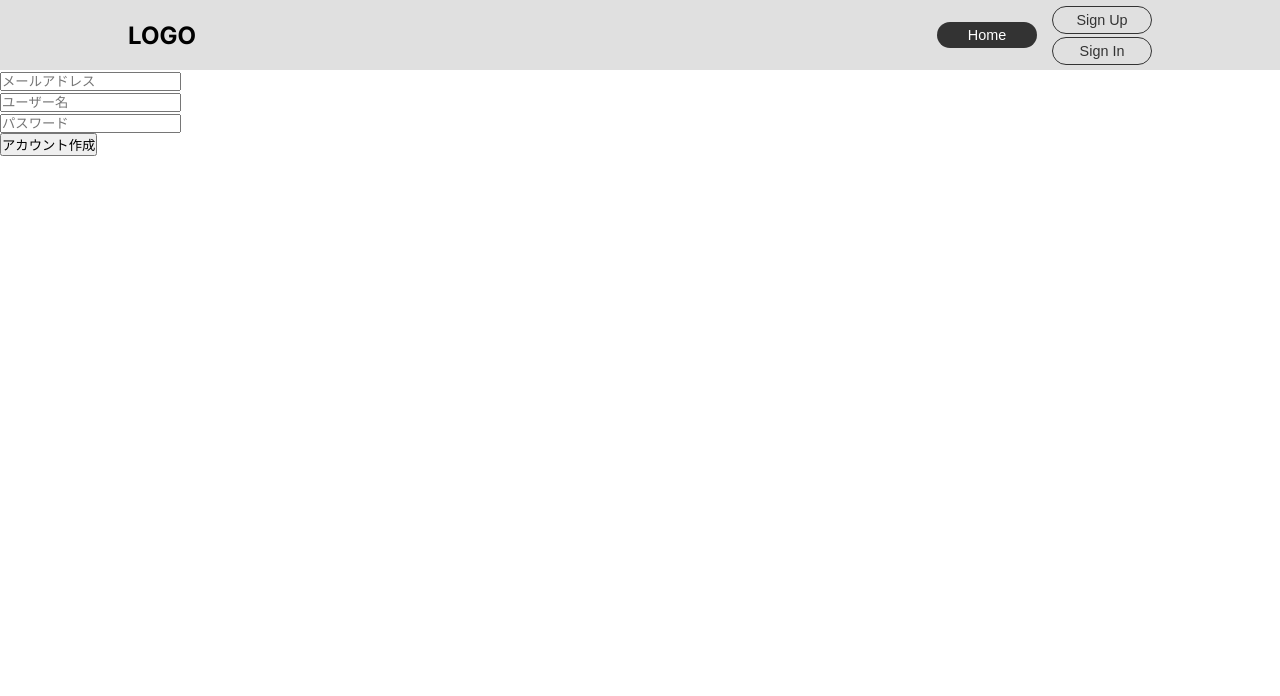
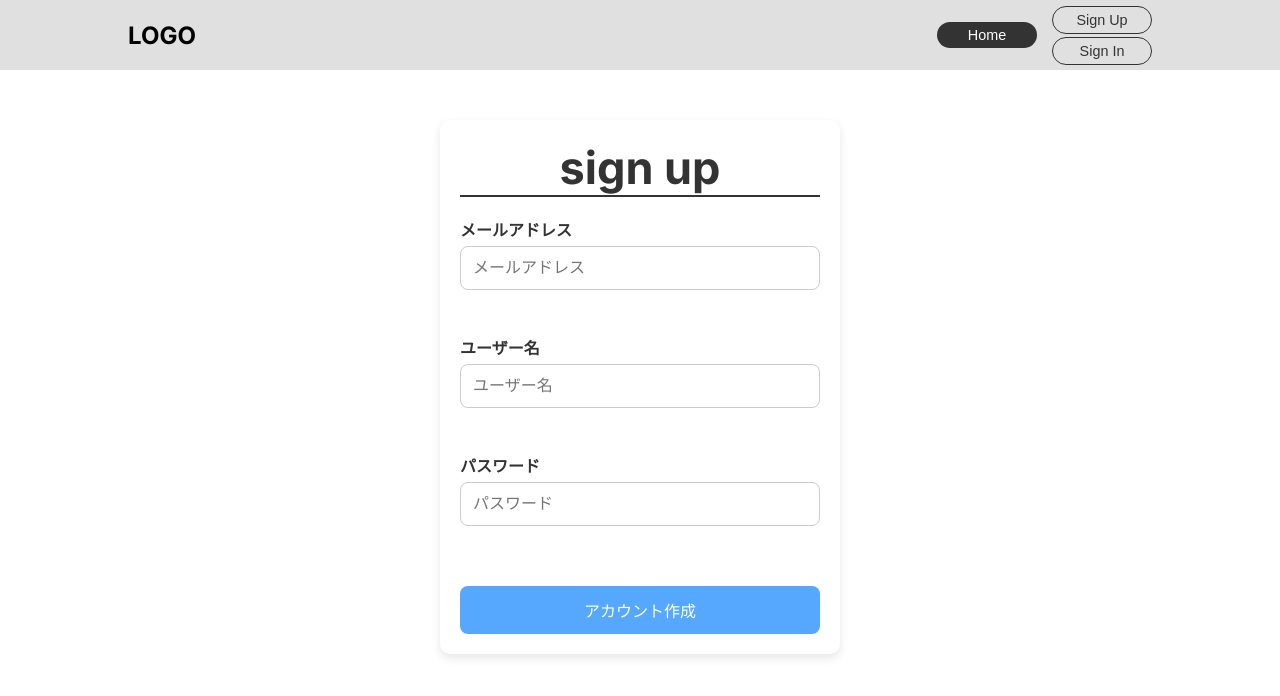
Before and after one commit to goemon024/blog-practice, a Next.js app: page /signup in a window 1280 px wide. Shown: the top 696 px of the page. Built offline with nearby package versions, Linux system fonts and the light colour scheme; no server answers.

Commit message:
temporary commit

```diff
--- /dev/null
+++ b/app/api/comment/post/[postId]/route.ts
@@ -0,0 +1,47 @@
+import { NextRequest, NextResponse } from 'next/server';
+
+import { supabase } from "lib/util/supabase";
+
+export async function GET(
+    req: NextRequest,
+    { params }: { params: { postId: string } }
+) {
+    try {
+        const postId = params.postId;
+
+        if (!postId) {
+            return NextResponse.json(
+                { error: "投稿IDが必要です" },
+                { status: 400 }
+            );
+        }
+
+        const { data: comments, error } = await supabase
+            .from('comments')
+            .select(`
+        content,
+        created_at,
+        users:user_id (
+          username,
+          image_path
+        )
+      `)
+            .eq('post_id', postId)
+            .order('created_at', { ascending: false });
+
+        if (error) {
+            return NextResponse.json(
+                { error: "コメントの取得に失敗しました" },
+                { status: 500 }
+            );
+        }
+
+        return NextResponse.json(comments);
+
+    } catch (error) {
+        return NextResponse.json(
+            { error: "予期せぬエラーが発生しました" },
+            { status: 500 }
+        );
+    }
+}
--- /dev/null
+++ b/app/api/comment/route.ts
@@ -0,0 +1,44 @@
+import { NextRequest, NextResponse } from "next/server";
+import { supabase } from "lib/util/supabase";
+import { getToken } from "next-auth/jwt";
+
+// POSTメソッドのハンドラ
+export async function POST(req: NextRequest) {
+    try {
+        const token = await getToken({ req });
+        if (!token) {
+            return NextResponse.json({ error: "認証が必要です" }, { status: 401 });
+        }
+
+        const data = await req.json();
+        const content = data.content as string;
+        const created_at = data.created_at as string;
+        const post_id = data.post_id as string;
+        const userId = token.sub as string;
+
+        // データベースへの保存
+        const { error: dbError } = await supabase.from("comment").insert([
+            {
+                content,
+                user_id: userId,
+                post_id: post_id,
+                created_at: created_at,
+            },
+        ]);
+
+        if (dbError) {
+            // eslint-disable-next-line no-console
+            console.error("Database error:", dbError);
+            return NextResponse.json({ error: "データベースの保存に失敗しました" }, { status: 500 });
+        }
+
+        return NextResponse.json({
+            success: true,
+            message: "投稿が完了しました",
+        });
+    } catch (error) {
+        // eslint-disable-next-line no-console
+        console.error("Error:", error);
+        return NextResponse.json({ error: "予期せぬエラーが発生しました" }, { status: 500 });
+    }
+}
--- a/app/components/Header/Header.module.css
+++ b/app/components/Header/Header.module.css
@@ -70,6 +70,14 @@
 
 .userSection {
   position: relative;
+  display: flex;
+  flex-direction: column;
+  align-items: center;
+  gap: 2px;
+}
+
+.userSection p {
+  font-size: 12px;
 }
 
 .modalBox {
--- a/app/components/Header/Header.tsx
+++ b/app/components/Header/Header.tsx
@@ -89,7 +89,9 @@ export const Header = () => {
 
           {session && (
             <div className={styles.userSection}>
+              <p>{session.user?.username}</p>
               <UserIconButton imagePath={session.user?.image ?? ""} onClick={() => setIsOpen(!isOpen)} />
+
               {isOpen && (
                 <div className={styles.modalBox} ref={modalRef}>
                   <p className={styles.modalUserName}>{session?.user?.name}</p>
--- a/app/signin/sign_in.css
+++ b/app/signin/signIn.module.css
@@ -1,12 +1,14 @@
-.signin-container {
-  max-width: 500px;
+.signinContainer {
+  max-width: 400px;
   margin: 50px auto;
   padding: 20px;
   border-radius: 10px;
   text-align: center;
+
+  box-shadow: 0 4px 10px 0 rgba(0, 0, 0, 0.1);
 }
 
-.signin-header {
+.signinHeader {
   font-size: 45px;
   font-weight: bold;
   color: #333;
@@ -14,18 +16,18 @@
   margin-bottom: 20px;
 }
 
-.signin-form {
+.signinForm {
   display: flex;
   flex-direction: column;
   gap: 30px;
   /* text-align: center; */
 }
 
-.form-group {
+.formGroup {
   text-align: left;
 }
 
-.form-label {
+.formLabel {
   font-size: 1rem;
   font-weight: bold;
   color: #333;
@@ -33,52 +35,67 @@
   display: block;
 }
 
-.form-input {
+.formInput {
   width: 100%;
-  padding: 15px;
-  border: 1px solid #606060;
-  border-radius: 15px;
+  padding: 12px;
+  border: 1px solid #ccc;
+  border-radius: 8px;
   font-size: 16px;
-  background-color: #d7d7d7;
+  margin-bottom: 15px;
+  /* transition: all 0.1s ease-in-out; */
+  /* background-color: #333; */
 }
 
 /* 入力フィールドにフォーカス時のスタイル */
-.form-input:focus {
+.formInput:focus {
   border-color: #56a8ff;
+  border: 1px solid #56a8ff;
+  box-shadow: 0 0 5px rgba(0, 123, 255, 0.5);
   outline: none;
 }
 
-.signin-button {
-  width: 120px;
+.signinButton {
+  /* width: 120px;
   padding: 10px;
   margin: 20px auto 0;
   font-size: 16px;
   background-color: #56a8ff;
   color: white;
   border: none;
-  border-radius: 30px;
+  border-radius: 30px; */
+
+  width: 100%;
+  background-color: #56a8ff;
+  color: white;
+  padding: 12px;
+  border: none;
+  border-radius: 8px;
+  font-size: 16px;
+  cursor: pointer;
+  transition: 0.3s ease;
+  margin-top: 15px;
 }
 
-.signin-button:hover {
+.signinButton:hover {
   background-color: #3898ff;
 }
 
-.signup-container {
+.signupContainer {
   margin-top: 30px;
 }
 
-.signup-text {
+.signupText {
   font-size: 15px;
   color: #333;
 }
 
-.signup-link {
+.signupLink {
   font-size: 1rem;
   color: #56a8ff;
   font-weight: bold;
   text-decoration: none;
 }
 
-.signup-link:hover {
+.signupLink:hover {
   text-decoration: underline;
 }
--- a/app/signup/page.tsx
+++ b/app/signup/page.tsx
@@ -3,6 +3,7 @@
 import { useState } from 'react'
 import { useRouter } from 'next/navigation'
 import { supabase } from '../../lib/util/supabase'
+import styles from './signUp.module.css'
 
 export default function SignUpPage() {
   const [email, setEmail] = useState('')
@@ -50,9 +51,13 @@ export default function SignUpPage() {
   }
 
   return (
-    <form onSubmit={handleSubmit}>
-      <div>
+    <div className={styles.signupContainer}>
+      <h1 className={styles.signupHeader}>sign up</h1>
+      <form className={styles.signupForm} onSubmit={handleSubmit}>
+        <div className={styles.formGroup}>
+          <p className={styles.formLabel}>メールアドレス</p>
           <input
+            className={styles.formInput}
             type="email"
             value={email}
             onChange={(e) => setEmail(e.target.value)}
@@ -60,8 +65,10 @@ export default function SignUpPage() {
             required
           />
         </div>
-      <div>
+        <div className={styles.formGroup}>
+          <p className={styles.formLabel}>ユーザー名</p>
           <input
+            className={styles.formInput}
             type="text"
             value={username}
             onChange={(e) => setUsername(e.target.value)}
@@ -69,8 +76,10 @@ export default function SignUpPage() {
             required
           />
         </div>
-      <div>
+        <div className={styles.formGroup}>
+          <p className={styles.formLabel}>パスワード</p>
           <input
+            className={styles.formInput}
             type="password"
             value={password}
             onChange={(e) => setPassword(e.target.value)}
@@ -79,8 +88,9 @@ export default function SignUpPage() {
           />
         </div>
         {error && <p className="text-red-500">{error}</p>}
-      <button type="submit">アカウント作成</button>
+        <button className={styles.signupButton} type="submit">アカウント作成</button>
       </form>
+    </div>
   )
 }
 
--- /dev/null
+++ b/app/signup/signUp.module.css
@@ -0,0 +1,89 @@
+/* .container {
+  padding: 40px 20px;
+  display: flex;
+  justify-content: center;
+  align-items: center;
+  min-height: calc(100vh - 60px);
+} */
+
+.signupContainer {
+  max-width: 400px;
+  margin: 50px auto;
+  padding: 20px;
+  border-radius: 10px;
+  text-align: center;
+
+  box-shadow: 0 4px 10px 0 rgba(0, 0, 0, 0.1);
+}
+
+.signupHeader {
+  font-size: 45px;
+  font-weight: bold;
+  color: #333;
+  border-bottom: 2px solid #333;
+  margin-bottom: 20px;
+}
+
+.signupForm {
+  display: flex;
+  flex-direction: column;
+  gap: 30px;
+  /* text-align: center; */
+}
+
+.formGroup {
+  text-align: left;
+}
+
+.formLabel {
+  font-size: 1rem;
+  font-weight: bold;
+  color: #333;
+  margin-bottom: 5px;
+  display: block;
+}
+
+.formInput {
+  width: 100%;
+  padding: 12px;
+  border: 1px solid #ccc;
+  border-radius: 8px;
+  font-size: 16px;
+  margin-bottom: 15px;
+  /* transition: all 0.1s ease-in-out; */
+  /* background-color: #333; */
+}
+
+/* 入力フィールドにフォーカス時のスタイル */
+.formInput:focus {
+  border-color: #56a8ff;
+  border: 1px solid #56a8ff;
+  box-shadow: 0 0 5px rgba(0, 123, 255, 0.5);
+  outline: none;
+}
+
+.signupButton {
+  /* width: 120px;
+  padding: 10px;
+  margin: 20px auto 0;
+  font-size: 16px;
+  background-color: #56a8ff;
+  color: white;
+  border: none;
+  border-radius: 30px; */
+
+  width: 100%;
+  background-color: #56a8ff;
+  color: white;
+  padding: 12px;
+  border: none;
+  border-radius: 8px;
+  font-size: 16px;
+  cursor: pointer;
+  transition: 0.3s ease;
+  margin-top: 15px;
+}
+
+.signupButton:hover {
+  background-color: #3898ff;
+}
--- a/lib/types/comment.ts
+++ b/lib/types/comment.ts
@@ -4,5 +4,5 @@ export interface Comment {
   post_id: string;
   content: string;
   created_at: string;
-  updated_at: string;
+  updated_at: string | null;
 }
```
Also changed, not shown: app/posts/[id]/page.tsx (+48 -16 lines), app/signin/page.tsx (+12 -4 lines), app/signup/styles.module.css (deleted, +0 -7 lines), app/api/comment/[id]/route.ts (added). Lines whose indentation alone changed are shown as unchanged.
